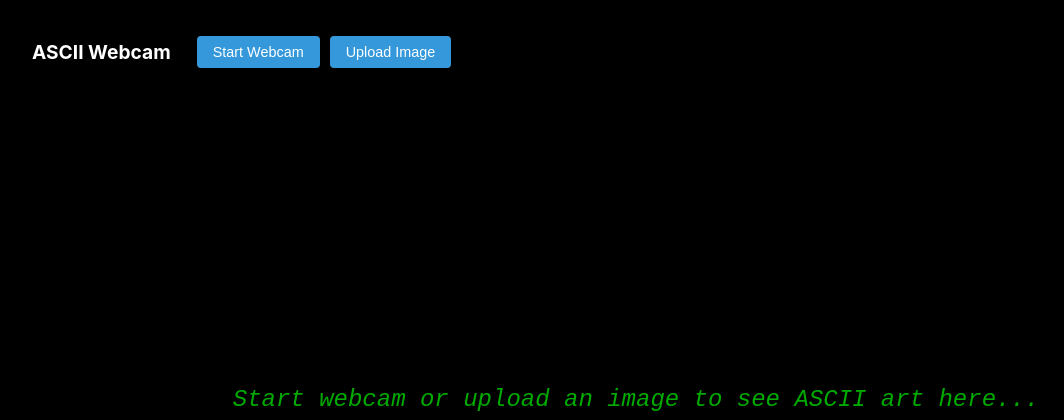
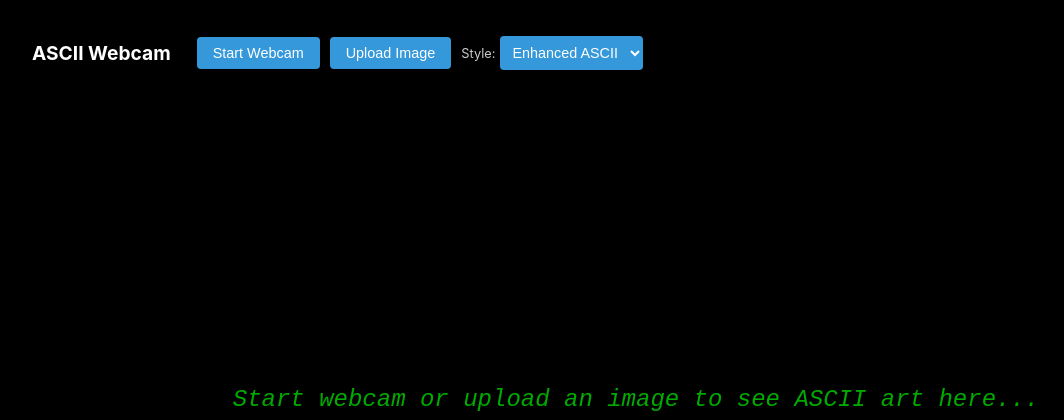
Before and after one commit to charlie-brunold/ASCII-Webcam, a Flask app: page / in a window 1280 px wide. Shown: the top 420 px of the page, without its empty margins (4-1068 px from the left). Run offline with Flask 3, Linux system fonts and the light colour scheme.

Commit message:
Allow selection of multiple ASCII display modes

```diff
--- a/app.py
+++ b/app.py
@@ -5,13 +5,16 @@ import os
 import io
 import base64
 import numpy as np
+import sys
+import locale
 
 app = Flask(__name__)
 
 ASCII_SETS = {
     'enhanced': " .'`^\",:;Il!i><~+_-?][}{1)(|\\/tfjrxnuvczXYUJCLQ0OZmwqpdbkhao*#MW&8%B@$",
     'standard': " .:-=+*#%@",
-    'simple': " .oO@"
+    'simple': " .oO@",
+    'unicode_blocks': " ▏▎▍▌▋▊▉█"
 }
 
 # Directional characters for edge detection
@@ -23,6 +26,32 @@ EDGE_CHARS = {
     'cross': '+',
     'corner': '*'
 }
+
+def detect_unicode_support():
+    """
+    Detect if the terminal/environment supports Unicode characters.
+    Returns True if Unicode is likely supported, False otherwise.
+    """
+    try:
+        # Check encoding
+        encoding = sys.stdout.encoding or locale.getpreferredencoding()
+        if encoding.lower() in ['utf-8', 'utf8']:
+            # Try to encode a Unicode block character
+            test_char = '█'
+            test_char.encode(encoding)
+            return True
+    except (AttributeError, UnicodeEncodeError, LookupError):
+        pass
+
+    return False
+
+def get_fallback_charset(char_set):
+    """
+    Get ASCII fallback for Unicode character sets.
+    """
+    if char_set == 'unicode_blocks':
+        return 'enhanced'
+    return char_set
 
 def get_char_brightness_map(char_set):
     char_map = {}
@@ -86,9 +115,13 @@ def get_directional_char(direction):
     else:  # 112.5 <= angle < 157.5
         return EDGE_CHARS['diagonal_left']
 
-def image_to_ascii(image, width=80, char_set='enhanced', sampling_factor=3, edge_detection=True, edge_threshold=50):
+def image_to_ascii(image, width=80, char_set='enhanced', sampling_factor=3, edge_detection=True, edge_threshold=50, force_unicode=False):
     if char_set not in ASCII_SETS:
         char_set = 'enhanced'
+
+    # Check Unicode support and fallback if necessary
+    if char_set == 'unicode_blocks' and not force_unicode and not detect_unicode_support():
+        char_set = get_fallback_charset(char_set)
 
     ascii_chars = ASCII_SETS[char_set]
 
@@ -110,7 +143,7 @@ def image_to_ascii(image, width=80, char_set='enhanced', sampling_factor=3, edge
     edge_mask = None
     edge_direction = None
     if edge_detection:
-        edge_mask, edge_direction, edge_magnitude = detect_edges(img_array, edge_threshold)
+        edge_mask, edge_direction, _ = detect_edges(img_array, edge_threshold)
 
     ascii_str = ''
     for y in range(height):
@@ -191,10 +224,11 @@ def convert_image():
         char_set = request.form.get('char_set', 'enhanced')
         edge_detection = request.form.get('edge_detection', 'true').lower() == 'true'
         edge_threshold = int(request.form.get('edge_threshold', 50))
+        force_unicode = request.form.get('force_unicode', 'false').lower() == 'true'
 
         image = Image.open(io.BytesIO(file.read()))
         ascii_art = image_to_ascii(image, width=width, char_set=char_set, sampling_factor=sampling_factor,
-                                 edge_detection=edge_detection, edge_threshold=edge_threshold)
+                                 edge_detection=edge_detection, edge_threshold=edge_threshold, force_unicode=force_unicode)
 
         return jsonify({
             'success': True,
@@ -216,10 +250,11 @@ def process_webcam_frame():
         char_set = data.get('char_set', 'enhanced')
         edge_detection = data.get('edge_detection', True)
         edge_threshold = data.get('edge_threshold', 50)
+        force_unicode = data.get('force_unicode', False)
 
         image = Image.open(io.BytesIO(image_bytes))
         ascii_art = image_to_ascii(image, width=width, char_set=char_set, sampling_factor=sampling_factor,
-                                 edge_detection=edge_detection, edge_threshold=edge_threshold)
+                                 edge_detection=edge_detection, edge_threshold=edge_threshold, force_unicode=force_unicode)
 
         return jsonify({
             'success': True,
--- a/templates/index.html
+++ b/templates/index.html
@@ -39,6 +39,7 @@
             display: flex;
             gap: 10px;
             align-items: center;
+            flex-wrap: wrap;
         }
 
         .controls-overlay h1 {
@@ -60,6 +61,32 @@
 
         button:hover {
             background: #2980b9;
+        }
+
+        select {
+            background: #3498db;
+            color: white;
+            border: none;
+            padding: 0.5rem;
+            border-radius: 4px;
+            cursor: pointer;
+            font-size: 0.9rem;
+            transition: background 0.2s;
+        }
+
+        select:hover {
+            background: #2980b9;
+        }
+
+        .control-group {
+            display: flex;
+            align-items: center;
+            gap: 5px;
+        }
+
+        .control-label {
+            font-size: 0.8rem;
+            color: #ccc;
         }
 
         .hidden-elements {
@@ -133,6 +160,15 @@
             <button id="startWebcam">Start Webcam</button>
             <button id="stopWebcam" style="display: none;">Stop Webcam</button>
             <button id="uploadImage">Upload Image</button>
+            <div class="control-group">
+                <span class="control-label">Style:</span>
+                <select id="charSetSelector">
+                    <option value="enhanced">Enhanced ASCII</option>
+                    <option value="standard">Standard ASCII</option>
+                    <option value="simple">Simple ASCII</option>
+                    <option value="unicode_blocks">Unicode Blocks</option>
+                </select>
+            </div>
         </div>
 
         <!-- Hidden elements -->
@@ -162,9 +198,17 @@
         let video, canvas, context, stream;
         let isStreaming = false;
 
+        // ASCII character sets
+        const ASCII_SETS = {
+            'enhanced': " .'`^\",:;Il!i><~+_-?][}{1)(|\\/tfjrxnuvczXYUJCLQ0OZmwqpdbkhao*#MW&8%B@$",
+            'standard': " .:-=+*#%@",
+            'simple': " .oO@",
+            'unicode_blocks': " ▏▎▍▌▋▊▉█"
+        };
+
         // ASCII conversion function - moved to client-side
-        function imageToAscii(imageData, width = 120) {
-            const asciiChars = "$@B%8WM#*oahkbdpqwmZO0QLCJUYXzcvunxrjft/\\|()1{}[]?-_+~i!lI;:,^`. ";
+        function imageToAscii(imageData, width = 120, charSet = 'enhanced') {
+            const asciiChars = ASCII_SETS[charSet] || ASCII_SETS['enhanced'];
 
             const canvas = document.createElement('canvas');
             const ctx = canvas.getContext('2d');
@@ -213,6 +257,12 @@
             document.getElementById('fileUploadOverlay').classList.remove('active');
         });
 
+        // Handle character set changes during webcam streaming
+        document.getElementById('charSetSelector').addEventListener('change', function() {
+            // If webcam is streaming, the change will be picked up in the next frame
+            // No additional action needed as processFrames() already reads the selector value
+        });
+
         function startWebcam() {
             video = document.getElementById('video');
             canvas = document.getElementById('canvas');
@@ -252,8 +302,11 @@
             // Draw current video frame to canvas
             context.drawImage(video, 0, 0, 320, 240);
 
+            // Get selected character set
+            const charSet = document.getElementById('charSetSelector').value;
+
             // Convert directly to ASCII using client-side function
-            const asciiArt = imageToAscii(video, 120);
+            const asciiArt = imageToAscii(video, 120, charSet);
             document.getElementById('outputBox').innerHTML = asciiArt;
 
             // Much faster frame rate for smoother display
@@ -277,14 +330,18 @@
             // Hide the upload overlay
             document.getElementById('fileUploadOverlay').classList.remove('active');
 
+            // Get selected character set
+            const charSet = document.getElementById('charSetSelector').value;
+
             // Use server-side conversion with edge detection
             const formData = new FormData();
             formData.append('image', file);
             formData.append('width', '120');
-            formData.append('char_set', 'enhanced');
+            formData.append('char_set', charSet);
             formData.append('sampling_factor', '3');
             formData.append('edge_detection', 'true');
             formData.append('edge_threshold', '50');
+            formData.append('force_unicode', 'true'); // Force unicode for web display
 
             fetch('/convert', {
                 method: 'POST',
```
